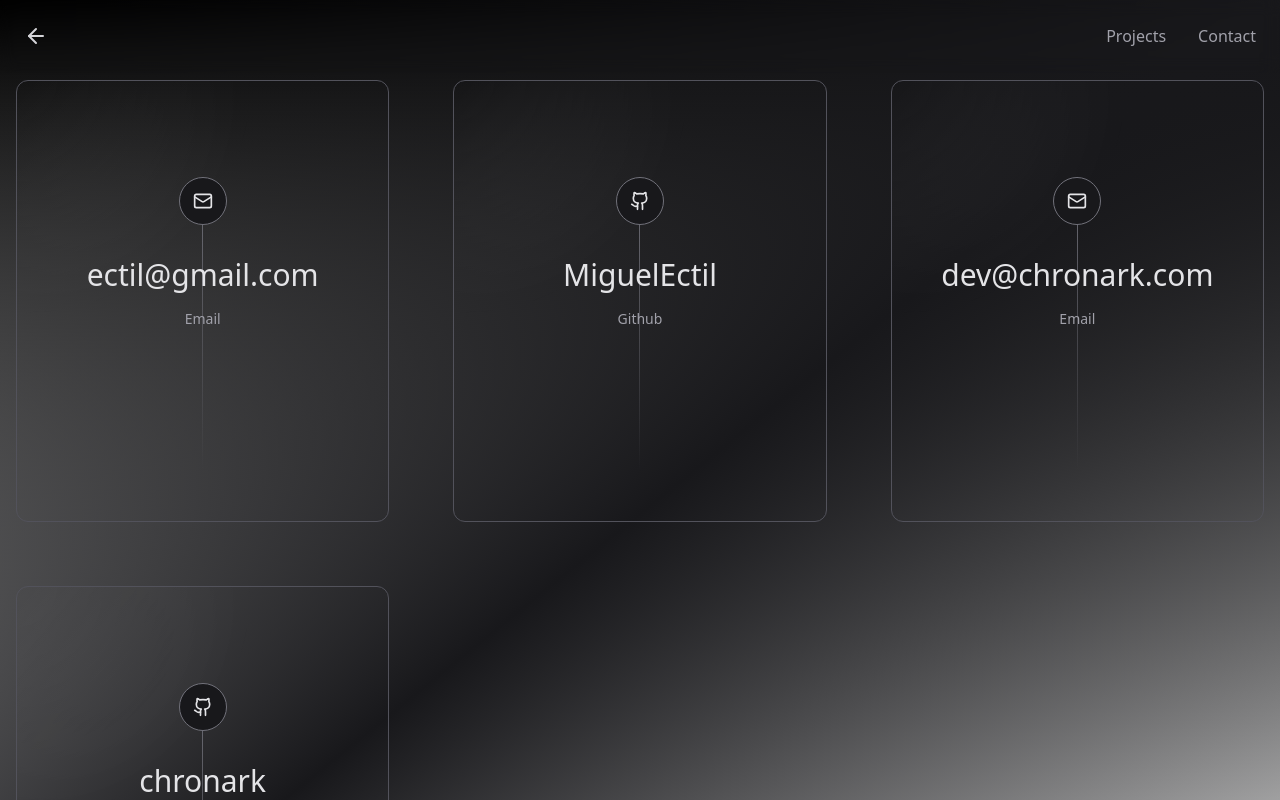
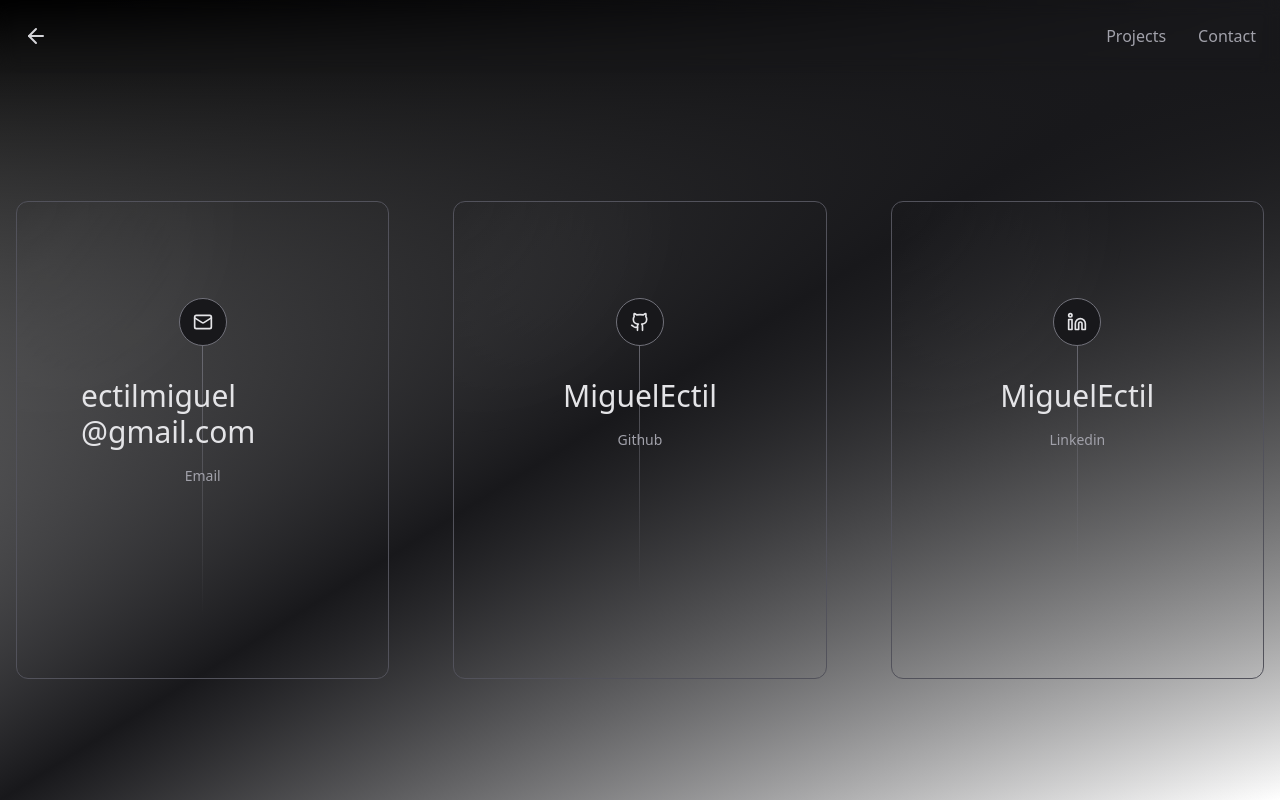
Before and after one commit to Miguel-ectil/portfolio, a Next.js app: page /contact in a window 1280 px wide. Shown: the top 800 px of the page. Built offline with nearby package versions, Linux system fonts and the light colour scheme; no server answers.

Commit message:
[UPD] Portfólio

```diff
--- a/src/app/contact/page.tsx
+++ b/src/app/contact/page.tsx
@@ -1,5 +1,5 @@
 "use client";
-import { Github, Mail, Twitter } from "lucide-react";
+import { Github, Mail, Linkedin, Twitter } from "lucide-react";
 import Link from "next/link";
 import { Navigation } from "@/components/navbar";
 import { Card } from "@/components/cards";
@@ -11,16 +11,23 @@ const socials = [
 	// 	label: "Twitter",
 	// 	handle: "@chronark_",
 	// },
+
 	{
 		icon: <Mail size={20} />,
-		href: "ectilmiguelmiguelectil@gmail.com",
+		href: "mailto:ectilmiguelmiguelectil@gmail.com",
 		label: "Email",
-		handle: "ectil@gmail.com",
+		handle: "ectilmiguel @gmail.com",
 	},
 	{
 		icon: <Github size={20} />,
 		href: "https://github.com/Miguel-ectil",
 		label: "Github",
+		handle: "MiguelEctil",
+	},
+		{
+		icon: <Linkedin size={20} />,
+		href: "https://www.linkedin.com/in/miguel-ectil-a54063267/",
+		label: "Linkedin",
 		handle: "MiguelEctil",
 	},
 	// 	{
@@ -29,18 +36,13 @@ const socials = [
 	// 	label: "Twitter",
 	// 	handle: "@chronark_",
 	// },
-	{
-		icon: <Mail size={20} />,
-		href: "mailto:dev@chronark.com",
-		label: "Email",
-		handle: "dev@chronark.com",
-	},
-	{
-		icon: <Github size={20} />,
-		href: "https://github.com/chronark",
-		label: "Github",
-		handle: "chronark",
-	},
+
+	// {
+	// 	icon: <Github size={20} />,
+	// 	href: "https://github.com/chronark",
+	// 	label: "Github",
+	// 	handle: "chronark",
+	// },
 ];
 
 export default function Example() {
```
